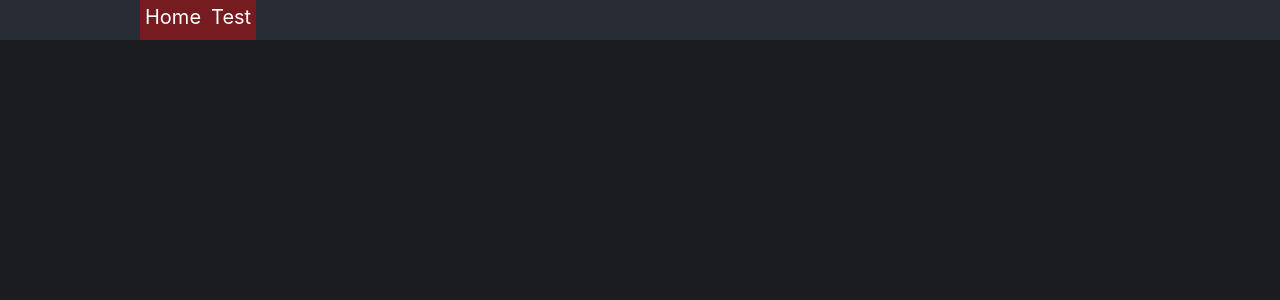
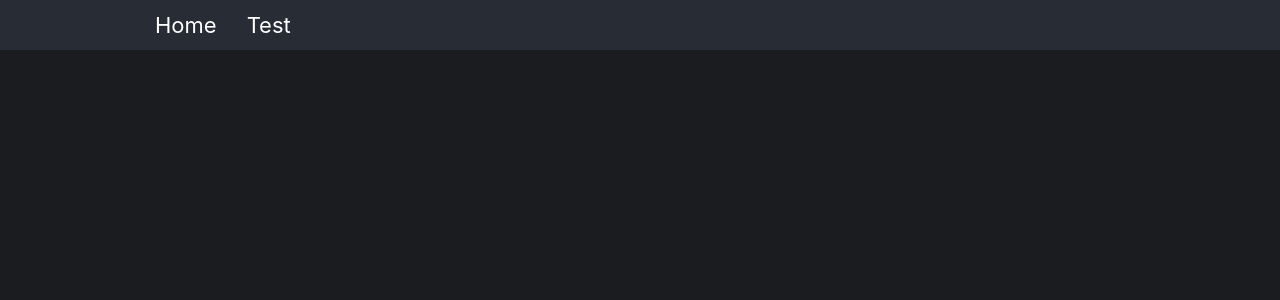
Before and after one commit to Markus98/home-page-front, a React (Create React App) app: page / in a window 1280 px wide. Shown: the top 300 px of the page. Built offline with nearby package versions, Linux system fonts and the light colour scheme.

Commit message:
Header link styling

```diff
--- a/src/App.css
+++ b/src/App.css
@@ -2,19 +2,12 @@
   text-align: center;
 }
 
-.App-logo {
-  height: 40vmin;
-  pointer-events: none;
-}
-
 .App-header {
+  height: 50px;
   background-color: #282c34;
-  height: 40px;
   width: 100%;
   display: flex;
-  flex-direction: column;
-  align-items: center;
-  /* justify-content: flex-end; */
+  justify-content: center;
   top: 0;
   position: sticky;
 }
@@ -23,23 +16,36 @@
   width: 80%;
   max-width: 1000px;
   height: 100%;
-  /* background-color: blue; */
   display: flex;
-  flex-direction: row;
 }
 
 .App-header-link {
+  display: flex;
+  flex-direction: column;
+  align-items: center;
+  justify-content: flex-end;
   color: white;
   text-decoration: none;
-  font-size: 20px;
-  background-color: rgba(255, 2, 2, 0.363);
-  padding: 5px;
-  padding-bottom: 0px;
+  font-size: 22px;
+  padding: 15px;
+  padding-bottom: 10px;
+  transition: all 0.3s;
 }
 
 .App-header-link:hover {
-  color: white;
-  text-decoration: none;
-  background-color: rgba(255, 255, 255, 0.363);
-  padding: 5px;
+  background-color: rgba(255, 255, 255, 0.05);
 }
+
+.App-header-link:hover::after {
+  padding-left: 80%;
+  /* transition: all 0.1s; */
+}
+
+.App-header-link::after {
+  content: "";
+  background: white;
+  padding-top: 2px;
+  opacity: 0.4;
+  border-radius: 8px;
+  transition: all 0.1s;
+}
--- a/src/components/HeaderLink.js
+++ b/src/components/HeaderLink.js
@@ -2,7 +2,9 @@ import { Link } from "react-router-dom"
 
 function HeaderLink(props) {
     return (
-        <Link className="App-header-link" to={props.to}>{props.name}</Link>
+        <Link className="App-header-link" to={props.to}>
+            {props.name}
+        </Link>
     )
 }
 
```
